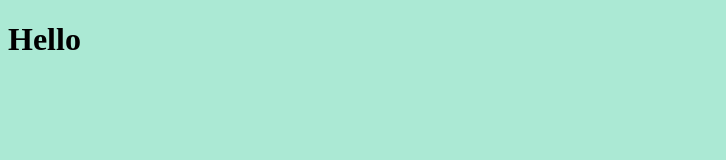
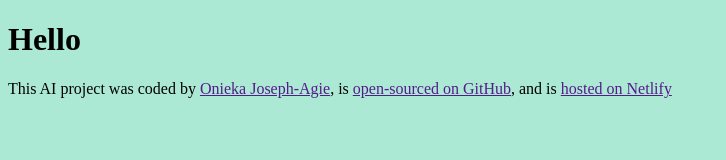
Before and after one commit to JAgie24/poem-generator, a plain HTML site: page index.html in a window 1280 px wide. Shown: the whole page, without its empty margins (0-726 px from the left). Drawn offline with Linux system fonts and the light colour scheme.

Commit message:
added footer

```diff
--- a/index.html
+++ b/index.html
@@ -8,6 +8,11 @@
   </head>
   <body>
     <h1>Hello</h1>
+    <footer>
+      This AI project was coded by <a href="">Onieka Joseph-Agie</a>, is
+      <a href="">open-sourced on GitHub</a>, and is
+      <a href="">hosted on Netlify</a>
+    </footer>
     <script src="src/script.js"></script>
   </body>
 </html>
```
